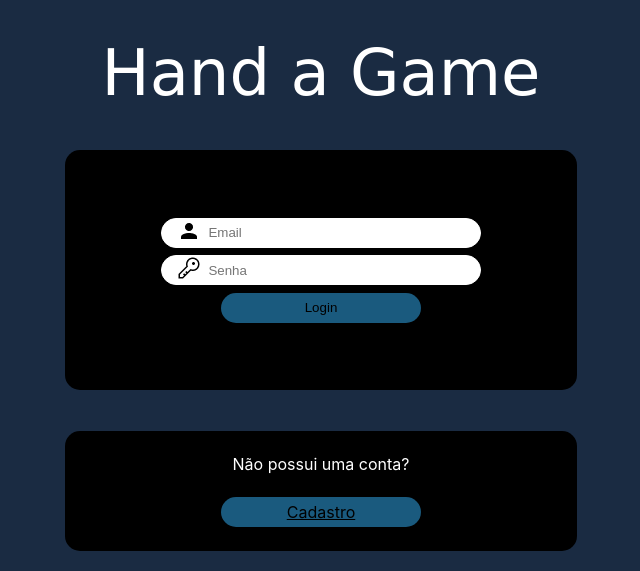
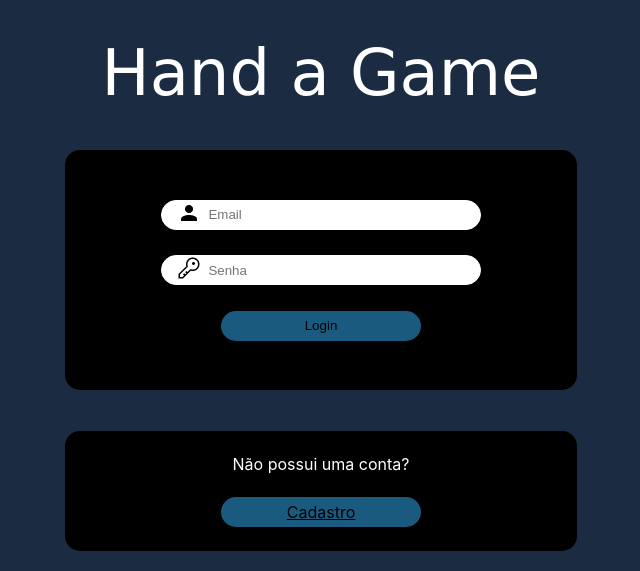
Before and after one commit to amaropedro/Hand-A-Game, a Django app: page / in a window 1280 px wide. Shown: the part 229-800 px from the top of the page, without its empty margins (319-959 px from the left). Run offline with Django 4.2, Linux system fonts and the light colour scheme; some web fonts are replaced.

Commit message:
FIX: height

```diff
--- a/hand_a_game/main/static/main/styles.css
+++ b/hand_a_game/main/static/main/styles.css
@@ -43,7 +43,7 @@ body{
     justify-content: space-evenly;
     flex-direction: column;
     width: 100%;
-    height: 50%;
+    height: 80%;
     border-radius: 15px;
 }
 
```
Also changed, not shown: hand_a_game/db.sqlite3.
